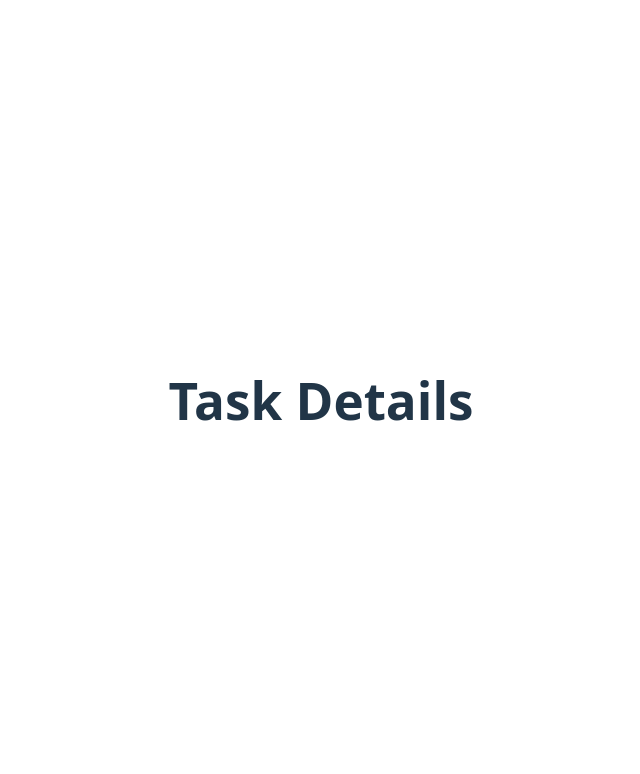
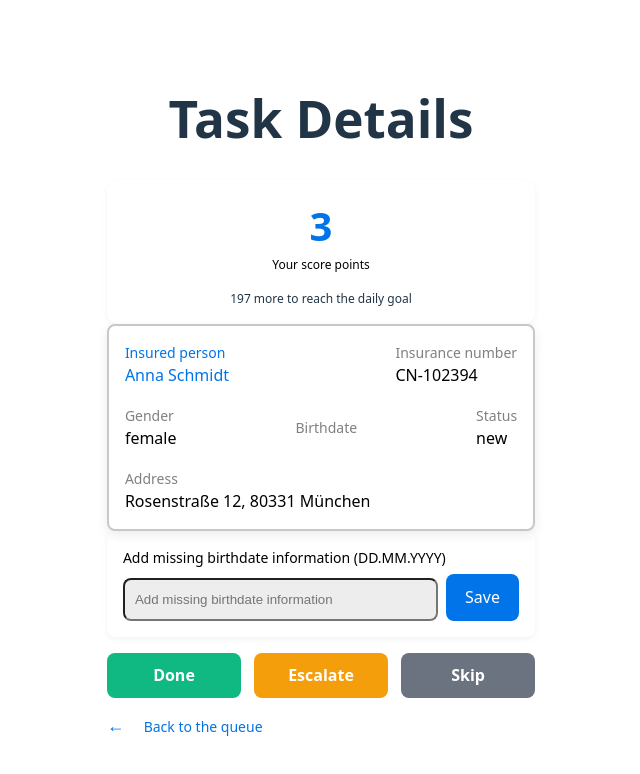
Before and after one commit to Catherine358/tasks-manager, a React (Vite) app: page /task/1 in a window 1280 px wide. Shown: the top 774 px of the page, without its empty margins (319-959 px from the left). Built offline with nearby package versions, Linux system fonts and the light colour scheme.

Commit message:
added styles to TaskDetails.tsx, added task card

```diff
--- a/src/App.tsx
+++ b/src/App.tsx
@@ -1,6 +1,6 @@
 import { BrowserRouter, Routes, Route } from 'react-router-dom';
 import TaskQueue from "./pages/TaskQueue/TaskQueue.tsx";
-import TaskDetails from "./pages/TaskDetails.tsx";
+import TaskDetails from "./pages/TaskDetails/TaskDetails.tsx";
 import './App.css'
 
 function App() {
--- a/src/components/Button/Button.tsx
+++ b/src/components/Button/Button.tsx
@@ -1,13 +1,17 @@
 import styles from './Button.module.css';
+import * as React from "react";
 
 interface ButtonProps {
     onClick: () => void;
     text: string;
+    className?: string;
+    icon?: React.ReactNode;
 }
 
-export default function Button({ text, onClick }: ButtonProps) {
+export default function Button({ text, onClick, className, icon }: ButtonProps) {
   return (
-      <button onClick={onClick} className={styles.startButton}>
+      <button onClick={onClick} className={className ?? styles.startButton}>
+          {icon}
           {text}
       </button>
   );
--- /dev/null
+++ b/src/components/TaskCard/TaskCard.module.css
@@ -0,0 +1,112 @@
+.card {
+    background: white;
+    padding: 1rem;
+    border: 2px solid #C8C8C8;
+    border-radius: 8px;
+    box-shadow: 0 4px 12px rgba(0, 0, 0, 0.08);
+    max-width: 600px;
+    /*margin: 0 auto 10px;*/
+    display: flex;
+    flex-direction: column;
+    gap: 1.125rem;
+}
+
+.infoRow {
+    display: flex;
+    align-items: center;
+    justify-content: space-between;
+    flex-wrap: wrap;
+}
+
+.infoColumn {
+    height: 100%;
+    display: flex;
+    flex-direction: column;
+    align-items: flex-start;
+    justify-content: flex-start;
+}
+
+.infoTitle {
+    font-size: 0.875rem;
+    color: #808080;
+}
+
+.insuredPersonTitle {
+    color: #0074E8;
+}
+
+.info {
+    font-size: 1rem;
+    color: #000000;
+}
+
+.insuredPersonInfo {
+    color: #0074E8;
+}
+
+.inputContainer {
+    padding: 1rem;
+    border-radius: 8px;
+    box-shadow: 0 2px 6px rgba(0, 0, 0, 0.05);
+    display: flex;
+    align-items: flex-end;
+}
+
+.label {
+    font-size: 0.875rem;
+    color: #000000;
+    margin-bottom: 10px;
+    font-weight: 500;
+}
+
+.input {
+    padding: 0.75rem 0.625rem;
+    border-radius: 8px;
+    background-color: #EDEDED;
+    margin-right: 10px;
+    width: 90%;
+}
+
+.actions {
+    display: flex;
+    justify-content: space-between;
+    flex-wrap: wrap;
+    gap: 0.8rem;
+    margin-top: 1rem;
+}
+
+.actionButton {
+    flex: 1;
+    min-width: 100px;
+    padding: 0.7rem 1rem;
+    border: none;
+    color: white;
+    border-radius: 8px;
+    cursor: pointer;
+    font-weight: 600;
+    transition: background 0.2s;
+}
+
+.done {
+    background-color: #10b981;
+}
+
+.done:hover {
+    background-color: #059669;
+}
+
+.escalate {
+    background-color: #f59e0b;
+}
+
+.escalate:hover {
+    background-color: #d97706;
+}
+
+.skip {
+    background-color: #6b7280;
+}
+
+.skip:hover {
+    background-color: #4b5563;
+}
--- /dev/null
+++ b/src/components/TaskCard/TaskCard.tsx
@@ -0,0 +1,60 @@
+import type {Task} from "../../types/task.ts";
+import Button from "../Button/Button.tsx";
+import styles from './TaskCard.module.css';
+import {useState} from "react";
+
+export default function TaskCard({ task }: { task: Task }) {
+    const [birthdate, setBirthdate] = useState<string>('');
+
+    return (
+        <>
+            <div className={styles.card}>
+                <div className={styles.infoRow}>
+                    <div className={styles.infoColumn}>
+                        <span className={`${styles.infoTitle} ${styles.insuredPersonTitle}`}>Insured person</span>
+                        <span className={`${styles.info} ${styles.insuredPersonInfo}`}>{task.name}</span>
+                    </div>
+                    <div className={styles.infoColumn}>
+                        <span className={styles.infoTitle}>Insurance number</span>
+                        <span className={styles.info}>{task.contractNumber}</span>
+                    </div>
+                </div>
+                <div className={styles.infoRow}>
+                    <div className={styles.infoColumn}>
+                        <span className={styles.infoTitle}>Gender</span>
+                        <span className={styles.info}>{task.sex}</span>
+                    </div>
+                    <div className={styles.infoColumn}>
+                        <span className={styles.infoTitle}>Birthdate</span>
+                        <span className={styles.info}>{task.birthdate}</span>
+                    </div>
+                    <div className={styles.infoColumn}>
+                        <span className={styles.infoTitle}>Status</span>
+                        <span className={styles.info}>{task.status}</span>
+                    </div>
+                </div>
+                <div className={styles.infoColumn}>
+                    <span className={styles.infoTitle}>Address</span>
+                    <span className={styles.info}>{task.address}</span>
+                </div>
+            </div>
+            <div className={`${styles.infoRow} ${styles.inputContainer}`}>
+                <div className={styles.infoColumn}>
+                    <label htmlFor="birthdate" className={styles.label}>Add missing birthdate information (DD.MM.YYYY)</label>
+                    <input
+                        id="birthdate"
+                        className={styles.input}
+                        placeholder="Add missing birthdate information"
+                        value={birthdate}
+                    />
+                </div>
+                <Button onClick={() => {}} text="Save" />
+            </div>
+            <div className={styles.actions}>
+                <Button onClick={() => {}} text="Done" className={`${styles.actionButton} ${styles.done}`} />
+                <Button onClick={() => {}} text="Escalate" className={`${styles.actionButton} ${styles.escalate}`} />
+                <Button onClick={() => {}} text="Skip" className={`${styles.actionButton} ${styles.skip}`} />
+            </div>
+        </>
+    );
+}
--- a/src/pages/TaskDetails.tsx
+++ /dev/null
@@ -1,7 +0,0 @@
-export default function TaskDetails() {
-    return (
-        <main>
-            <h1>Task Details</h1>
-        </main>
-    );
-};
--- /dev/null
+++ b/src/pages/TaskDetails/TaskDetails.module.css
@@ -0,0 +1,24 @@
+.backContainer {
+    display: flex;
+    align-items: center;
+    gap: 0.4rem;
+    margin-top: 10px;
+}
+
+.back {
+    color: #0074E8;
+    font-size: 0.875rem;
+    padding: 0.5rem 0.8rem;
+    cursor: pointer;
+    transition: all 0.2s ease;
+}
+
+.back:hover {
+    text-decoration: underline;
+}
+
+.backIcon {
+    color: #0074E8;
+    font-size: 1.1rem;
+    transform: translateY(-1px);
+}
--- /dev/null
+++ b/src/pages/TaskDetails/TaskDetails.tsx
@@ -0,0 +1,35 @@
+import {useParams} from "react-router-dom";
+import TaskCounter from "../../components/TaskCounter/TaskCounter.tsx";
+import TaskCard from "../../components/TaskCard/TaskCard.tsx";
+import {useSelector} from "react-redux";
+import type {RootState} from "../../store/store.ts";
+import Button from "../../components/Button/Button.tsx";
+import styles from './TaskDetails.module.css';
+
+export default function TaskDetails() {
+    const { id } = useParams();
+    const tasks = useSelector((state: RootState) => state.tasks.tasks);
+    const task = tasks.find((task) => task.id === Number(id));
+
+    return (
+        <main>
+            <h1>Task Details</h1>
+            <section>
+                <TaskCounter />
+            </section>
+            {!task ? (
+                <p>No task was found.</p>
+            ) : (
+                <section>
+                    <TaskCard task={task} />
+                </section>
+            )}
+            <div className={styles.backContainer}>
+                <span className={styles.backIcon}>←</span>
+                <a href="/" className={styles.back}>
+                    Back to the queue
+                </a>
+            </div>
+        </main>
+    );
+};
```
